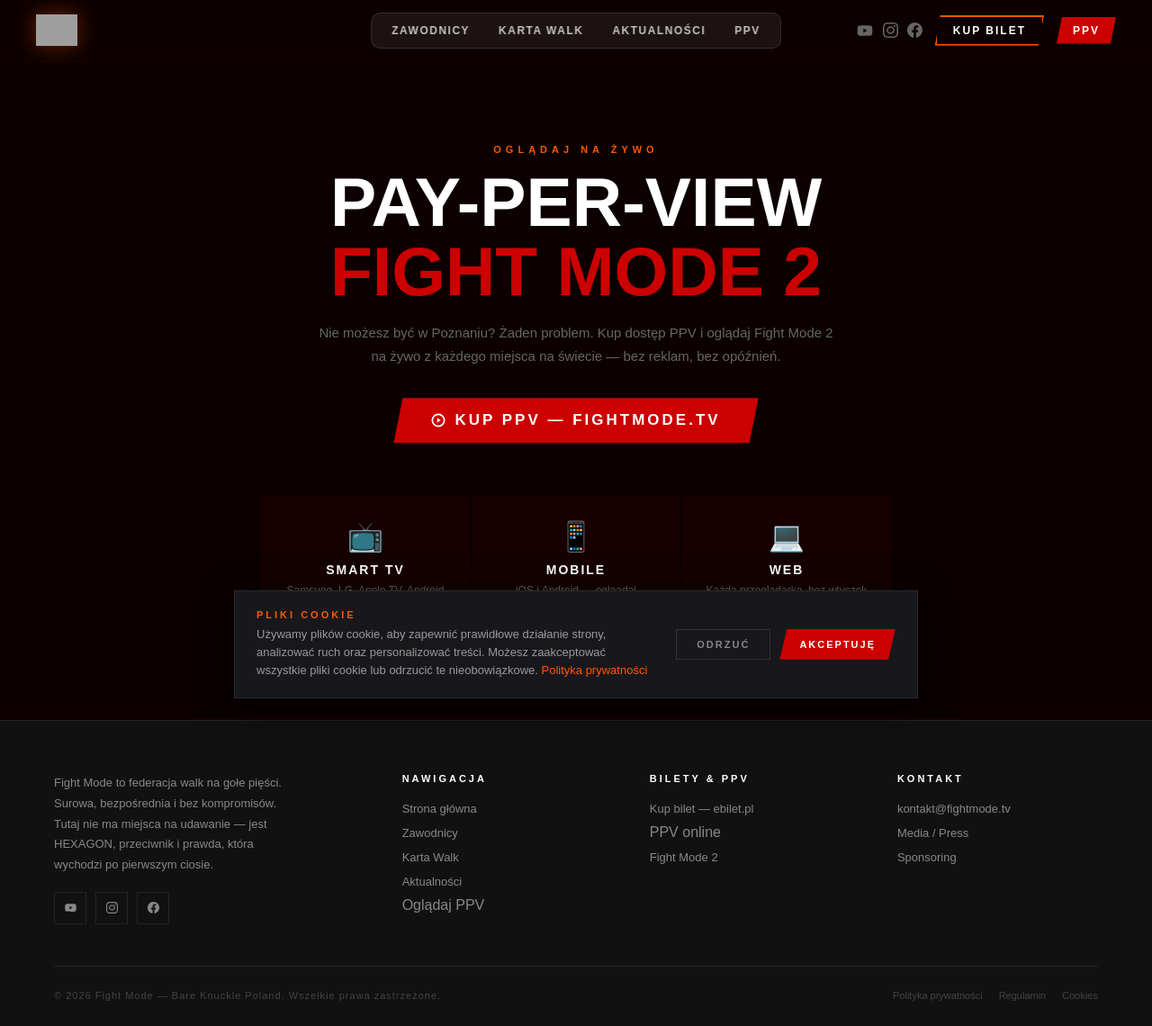
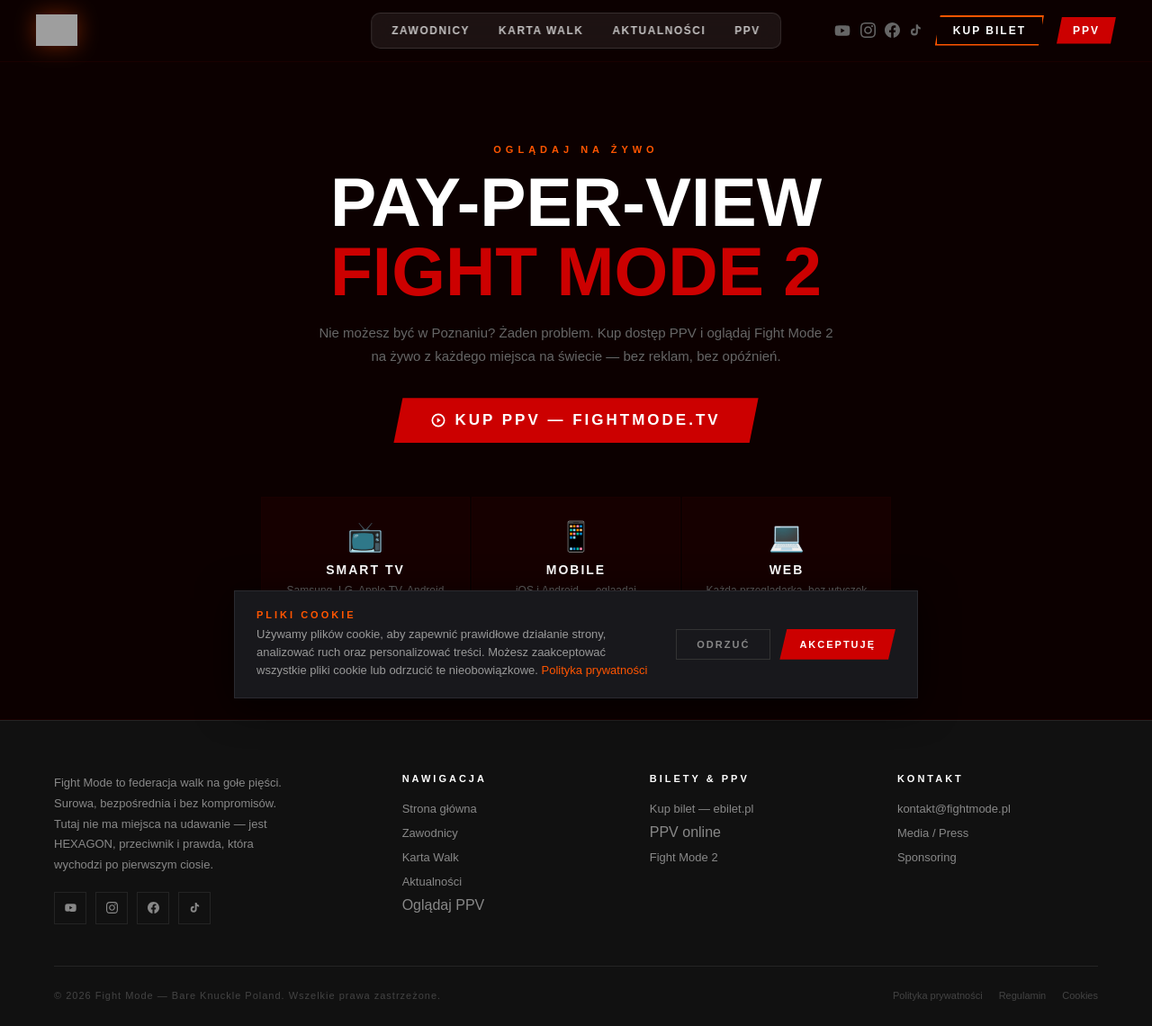
Before and after one commit to inca1122/Fight-mode, a React (Vite) app: page /Fight-mode/ppv in a window 1280 px wide. Shown: the whole page at 90% size. Built offline with nearby package versions, Linux system fonts and the light colour scheme; grey boxes are pictures that could not be loaded.

Commit message:
Fix social links: correct URLs, add TikTok, fix email

```diff
--- a/src/components/Footer.tsx
+++ b/src/components/Footer.tsx
@@ -10,14 +10,17 @@ export default function Footer() {
         <div className="f-brand">
           <p className="f-desc">Fight Mode to federacja walk na gołe pięści. Surowa, bezpośrednia i bez kompromisów. Tutaj nie ma miejsca na udawanie — jest HEXAGON, przeciwnik i prawda, która wychodzi po pierwszym ciosie.</p>
           <div className="f-soc">
-            <a href="https://www.youtube.com/@FightMode" target="_blank" rel="noreferrer" className="f-si">
+            <a href="https://www.youtube.com/@Fightmode.official" target="_blank" rel="noreferrer" className="f-si">
               <svg width="15" height="15" viewBox="0 0 24 24" fill="currentColor"><path d="M21.593 7.203a2.506 2.506 0 00-1.762-1.766C18.265 5.007 12 5 12 5s-6.264-.007-7.831.404a2.56 2.56 0 00-1.766 1.778c-.413 1.566-.417 4.814-.417 4.814s-.004 3.264.406 4.814c.23.857.905 1.534 1.763 1.765 1.582.43 7.83.437 7.83.437s6.265.007 7.831-.403a2.515 2.515 0 001.767-1.763c.414-1.565.417-4.812.417-4.812s.02-3.265-.407-4.831zM9.996 15.005l.005-6 5.207 3.005-5.212 2.995z"/></svg>
             </a>
-            <a href="https://www.instagram.com/fightmode.pl" target="_blank" rel="noreferrer" className="f-si">
+            <a href="https://www.instagram.com/fightmode.official/" target="_blank" rel="noreferrer" className="f-si">
               <svg width="13" height="13" viewBox="0 0 24 24" fill="currentColor"><path d="M12 2.163c3.204 0 3.584.012 4.85.07 3.252.148 4.771 1.691 4.919 4.919.058 1.265.069 1.645.069 4.849 0 3.205-.012 3.584-.069 4.849-.149 3.225-1.664 4.771-4.919 4.919-1.266.058-1.644.07-4.85.07-3.204 0-3.584-.012-4.849-.07-3.26-.149-4.771-1.699-4.919-4.92-.058-1.265-.07-1.644-.07-4.849 0-3.204.013-3.583.07-4.849.149-3.227 1.664-4.771 4.919-4.919 1.266-.057 1.645-.069 4.849-.069zm0-2.163c-3.259 0-3.667.014-4.947.072-4.358.2-6.78 2.618-6.98 6.98-.059 1.281-.073 1.689-.073 4.948 0 3.259.014 3.668.072 4.948.2 4.358 2.618 6.78 6.98 6.98 1.281.058 1.689.072 4.948.072 3.259 0 3.668-.014 4.948-.072 4.354-.2 6.782-2.618 6.979-6.98.059-1.28.073-1.689.073-4.948 0-3.259-.014-3.667-.072-4.947-.196-4.354-2.617-6.78-6.979-6.98-1.281-.059-1.69-.073-4.949-.073zm0 5.838c-3.403 0-6.162 2.759-6.162 6.162s2.759 6.163 6.162 6.163 6.162-2.759 6.162-6.163c0-3.403-2.759-6.162-6.162-6.162zm0 10.162c-2.209 0-4-1.79-4-4 0-2.209 1.791-4 4-4s4 1.791 4 4c0 2.21-1.791 4-4 4zm6.406-11.845c-.796 0-1.441.645-1.441 1.44s.645 1.44 1.441 1.44c.795 0 1.439-.645 1.439-1.44s-.644-1.44-1.439-1.44z"/></svg>
             </a>
-            <a href="https://www.facebook.com/fightmode.pl" target="_blank" rel="noreferrer" className="f-si">
+            <a href="https://www.facebook.com/fightmode.official/" target="_blank" rel="noreferrer" className="f-si">
               <svg width="13" height="13" viewBox="0 0 24 24" fill="currentColor"><path d="M24 12.073c0-6.627-5.373-12-12-12s-12 5.373-12 12c0 5.99 4.388 10.954 10.125 11.854v-8.385H7.078v-3.47h3.047V9.43c0-3.007 1.792-4.669 4.533-4.669 1.312 0 2.686.235 2.686.235v2.953H15.83c-1.491 0-1.956.925-1.956 1.874v2.25h3.328l-.532 3.47h-2.796v8.385C19.612 23.027 24 18.062 24 12.073z"/></svg>
+            </a>
+            <a href="https://www.tiktok.com/@fightmodeofficial" target="_blank" rel="noreferrer" className="f-si">
+              <svg width="13" height="13" viewBox="0 0 24 24" fill="currentColor"><path d="M19.59 6.69a4.83 4.83 0 01-3.77-4.25V2h-3.45v13.67a2.89 2.89 0 01-2.88 2.5 2.89 2.89 0 01-2.89-2.89 2.89 2.89 0 012.89-2.89c.28 0 .54.04.79.1V9.01a6.27 6.27 0 00-.79-.05 6.34 6.34 0 00-6.34 6.34 6.34 6.34 0 006.34 6.34 6.34 6.34 0 006.33-6.34V8.95a8.16 8.16 0 004.77 1.52V7.04a4.85 4.85 0 01-1-.35z"/></svg>
             </a>
           </div>
         </div>
@@ -42,7 +45,7 @@ export default function Footer() {
         <div>
           <p className="f-ct">Kontakt</p>
           <ul className="f-ul">
-            <li><a href="mailto:kontakt@fightmode.tv">kontakt@fightmode.tv</a></li>
+            <li><a href="mailto:kontakt@fightmode.pl">kontakt@fightmode.pl</a></li>
             <li><a href="#">Media / Press</a></li>
             <li><a href="#">Sponsoring</a></li>
           </ul>
--- a/src/components/Navbar.tsx
+++ b/src/components/Navbar.tsx
@@ -37,14 +37,17 @@ export default function Navbar() {
       {/* Right — socials + buttons only */}
       <div className="nav__r">
         <div className="nav__soc">
-          <a href="https://www.youtube.com/@FightMode" target="_blank" rel="noreferrer" title="YouTube">
+          <a href="https://www.youtube.com/@Fightmode.official" target="_blank" rel="noreferrer" title="YouTube">
             <svg width="20" height="20" viewBox="0 0 24 24" fill="currentColor"><path d="M21.593 7.203a2.506 2.506 0 00-1.762-1.766C18.265 5.007 12 5 12 5s-6.264-.007-7.831.404a2.56 2.56 0 00-1.766 1.778c-.413 1.566-.417 4.814-.417 4.814s-.004 3.264.406 4.814c.23.857.905 1.534 1.763 1.765 1.582.43 7.83.437 7.83.437s6.265.007 7.831-.403a2.515 2.515 0 001.767-1.763c.414-1.565.417-4.812.417-4.812s.02-3.265-.407-4.831zM9.996 15.005l.005-6 5.207 3.005-5.212 2.995z"/></svg>
           </a>
-          <a href="https://www.instagram.com/fightmode.pl" target="_blank" rel="noreferrer" title="Instagram">
+          <a href="https://www.instagram.com/fightmode.official/" target="_blank" rel="noreferrer" title="Instagram">
             <svg width="17" height="17" viewBox="0 0 24 24" fill="currentColor"><path d="M12 2.163c3.204 0 3.584.012 4.85.07 3.252.148 4.771 1.691 4.919 4.919.058 1.265.069 1.645.069 4.849 0 3.205-.012 3.584-.069 4.849-.149 3.225-1.664 4.771-4.919 4.919-1.266.058-1.644.07-4.85.07-3.204 0-3.584-.012-4.849-.07-3.26-.149-4.771-1.699-4.919-4.92-.058-1.265-.07-1.644-.07-4.849 0-3.204.013-3.583.07-4.849.149-3.227 1.664-4.771 4.919-4.919 1.266-.057 1.645-.069 4.849-.069zm0-2.163c-3.259 0-3.667.014-4.947.072-4.358.2-6.78 2.618-6.98 6.98-.059 1.281-.073 1.689-.073 4.948 0 3.259.014 3.668.072 4.948.2 4.358 2.618 6.78 6.98 6.98 1.281.058 1.689.072 4.948.072 3.259 0 3.668-.014 4.948-.072 4.354-.2 6.782-2.618 6.979-6.98.059-1.28.073-1.689.073-4.948 0-3.259-.014-3.667-.072-4.947-.196-4.354-2.617-6.78-6.979-6.98-1.281-.059-1.69-.073-4.949-.073zm0 5.838c-3.403 0-6.162 2.759-6.162 6.162s2.759 6.163 6.162 6.163 6.162-2.759 6.162-6.163c0-3.403-2.759-6.162-6.162-6.162zm0 10.162c-2.209 0-4-1.79-4-4 0-2.209 1.791-4 4-4s4 1.791 4 4c0 2.21-1.791 4-4 4zm6.406-11.845c-.796 0-1.441.645-1.441 1.44s.645 1.44 1.441 1.44c.795 0 1.439-.645 1.439-1.44s-.644-1.44-1.439-1.44z"/></svg>
           </a>
-          <a href="https://www.facebook.com/fightmode.pl" target="_blank" rel="noreferrer" title="Facebook">
+          <a href="https://www.facebook.com/fightmode.official/" target="_blank" rel="noreferrer" title="Facebook">
             <svg width="17" height="17" viewBox="0 0 24 24" fill="currentColor"><path d="M24 12.073c0-6.627-5.373-12-12-12s-12 5.373-12 12c0 5.99 4.388 10.954 10.125 11.854v-8.385H7.078v-3.47h3.047V9.43c0-3.007 1.792-4.669 4.533-4.669 1.312 0 2.686.235 2.686.235v2.953H15.83c-1.491 0-1.956.925-1.956 1.874v2.25h3.328l-.532 3.47h-2.796v8.385C19.612 23.027 24 18.062 24 12.073z"/></svg>
+          </a>
+          <a href="https://www.tiktok.com/@fightmodeofficial" target="_blank" rel="noreferrer" title="TikTok">
+            <svg width="15" height="15" viewBox="0 0 24 24" fill="currentColor"><path d="M19.59 6.69a4.83 4.83 0 01-3.77-4.25V2h-3.45v13.67a2.89 2.89 0 01-2.88 2.5 2.89 2.89 0 01-2.89-2.89 2.89 2.89 0 012.89-2.89c.28 0 .54.04.79.1V9.01a6.27 6.27 0 00-.79-.05 6.34 6.34 0 00-6.34 6.34 6.34 6.34 0 006.34 6.34 6.34 6.34 0 006.33-6.34V8.95a8.16 8.16 0 004.77 1.52V7.04a4.85 4.85 0 01-1-.35z"/></svg>
           </a>
         </div>
         <a href={EBILET} target="_blank" rel="noreferrer" className="btn-nb o">Kup Bilet</a>
```
Also changed, not shown: 2 other files (tests, documents, lock files or other folders).
